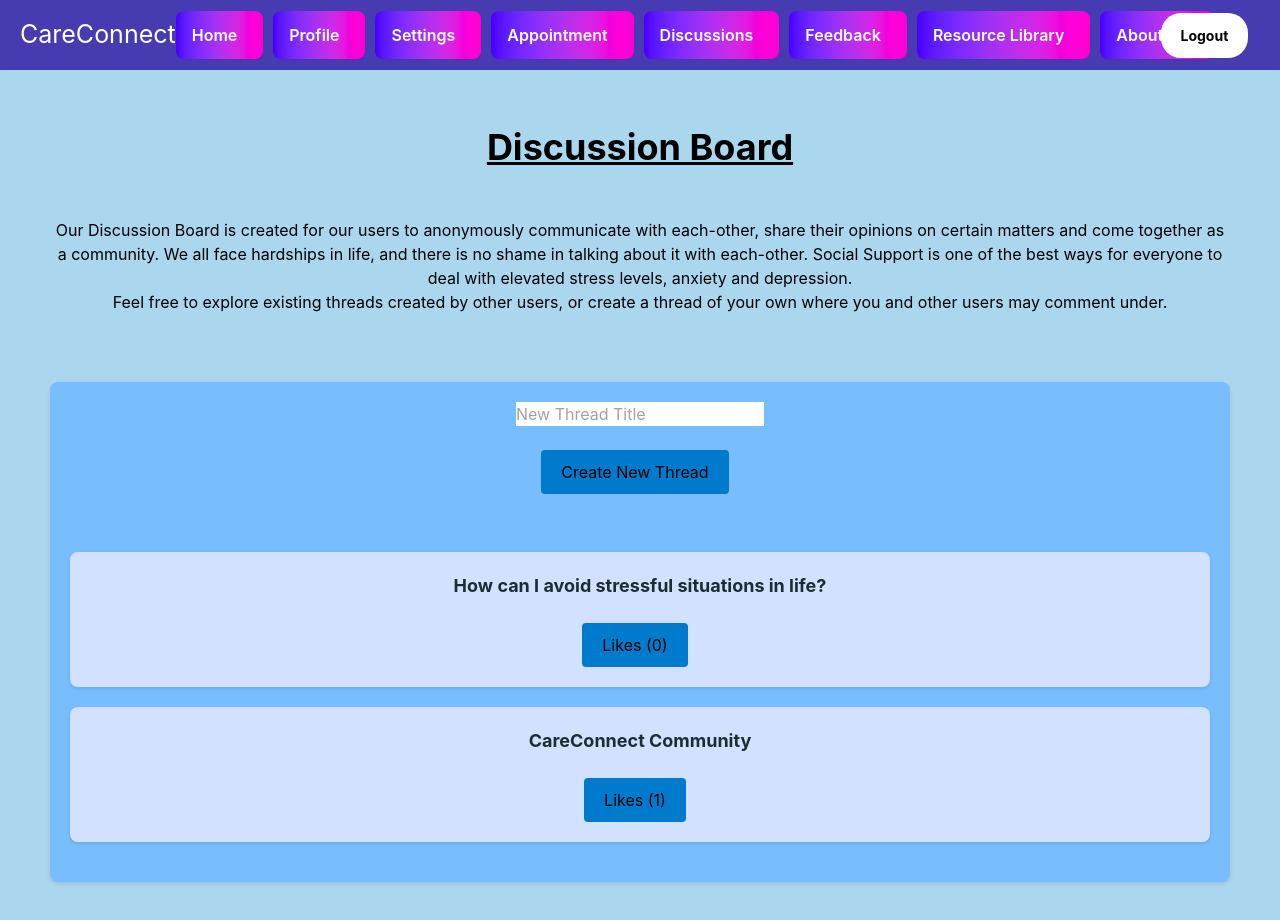
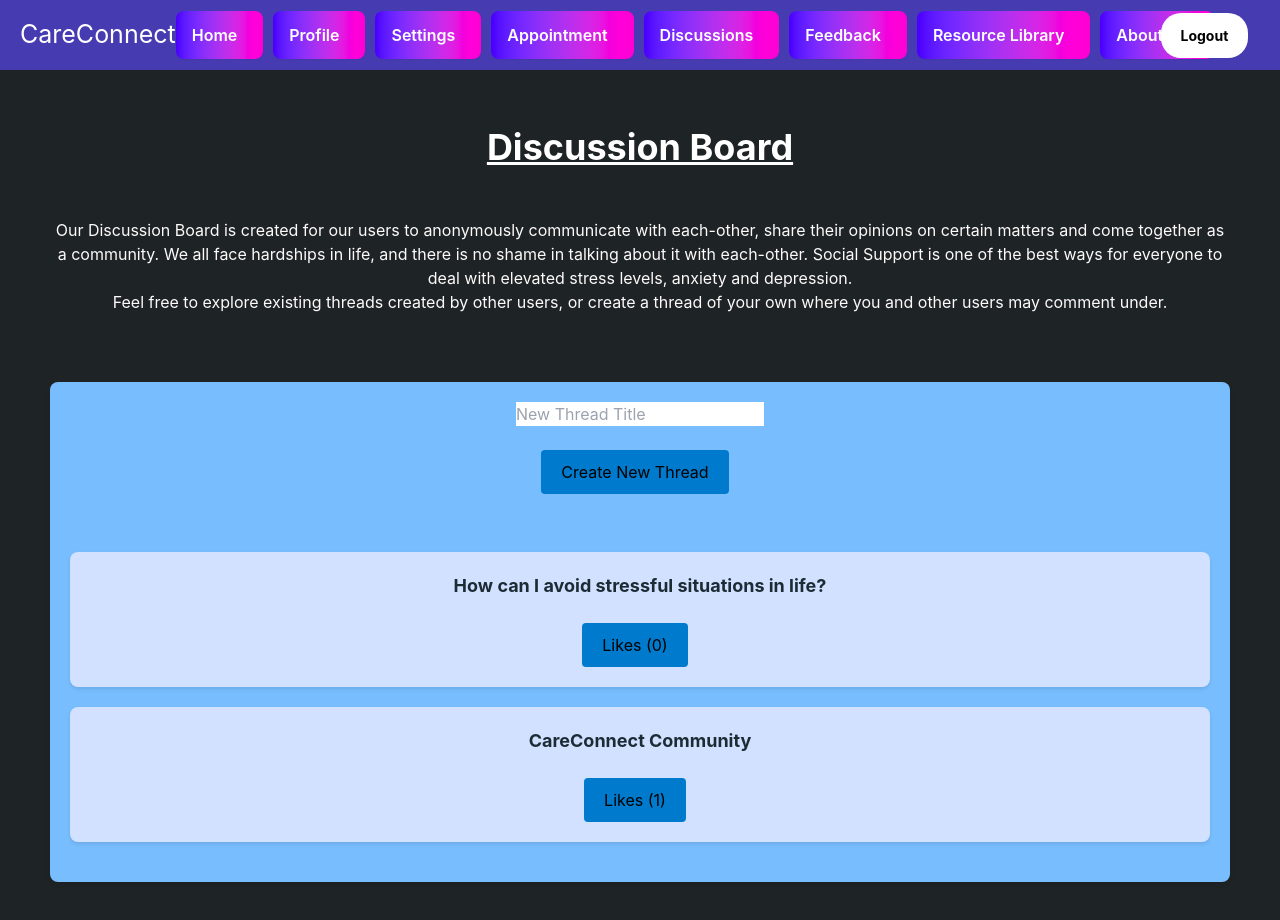
Before and after one commit to WSU-4110/CareConnect, a React (Create React App) app in the folder client/: page /discussion-threads in a window 1280 px wide. Shown: the top 920 px of the page. Built offline with nearby package versions, Linux system fonts and the light colour scheme.

Commit message:
Creating New Development Branch, Finalizing DiscussionThread,ResourceLibrary,AboutUs

```diff
--- a/client/src/components/DiscussionThreads/DiscussionThreads.css
+++ b/client/src/components/DiscussionThreads/DiscussionThreads.css
@@ -1,7 +1,7 @@
 /* DiscussionThreads.css */
 
 body {
-    background-color: rgb(170, 214, 238);
+    background-color: rgb(30, 35, 37);
     margin: 0;
     padding: 0;
   }
@@ -11,7 +11,7 @@ body {
     text-align: center;
     border-radius: 4px;
     box-shadow: 0 2px 4px rgba(0, 0, 0, 0.1);
-    color: #000000
+    color: #fdfafa
   }
 
   .thread-header {
@@ -19,7 +19,7 @@ body {
     font-weight: bold;
     margin-bottom: 20px;
     text-decoration: underline;
-    color: #000000;
+    color: #ffffff;
   }
 
   .tabloid {
@@ -46,7 +46,7 @@ body {
     border-radius: 8px;
     box-shadow: 0 2px 4px rgba(0, 0, 0, 0.1);
     margin-bottom: 20px;
-    color: #333;
+    color: #000000;
   }
 
   .thread-link {
```
